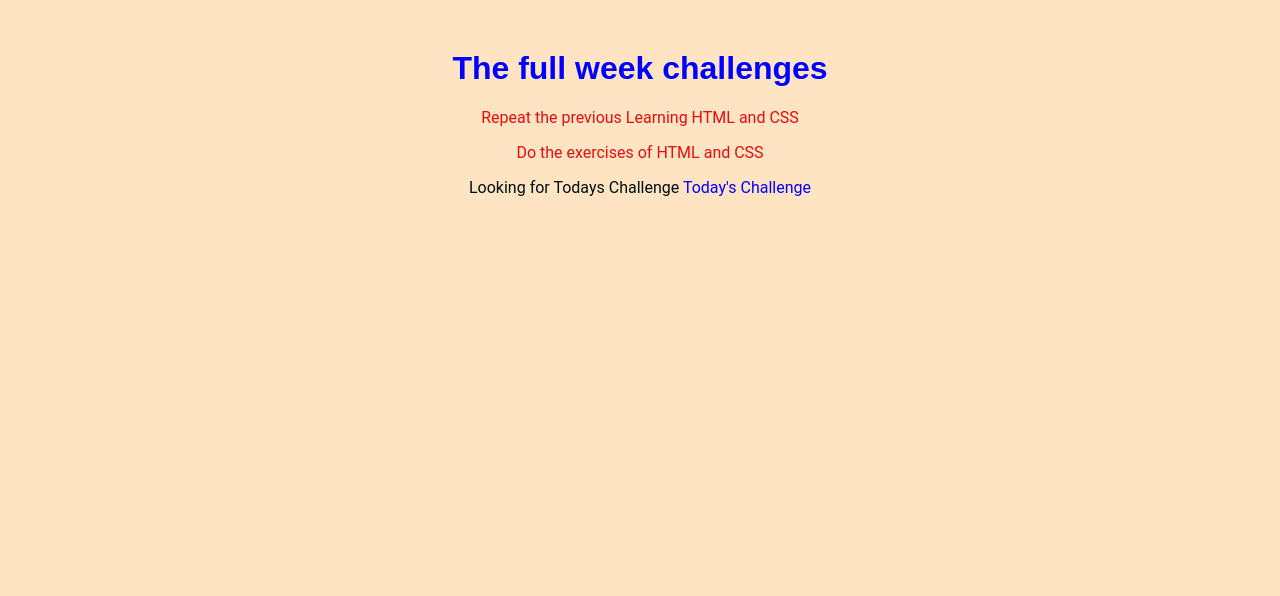
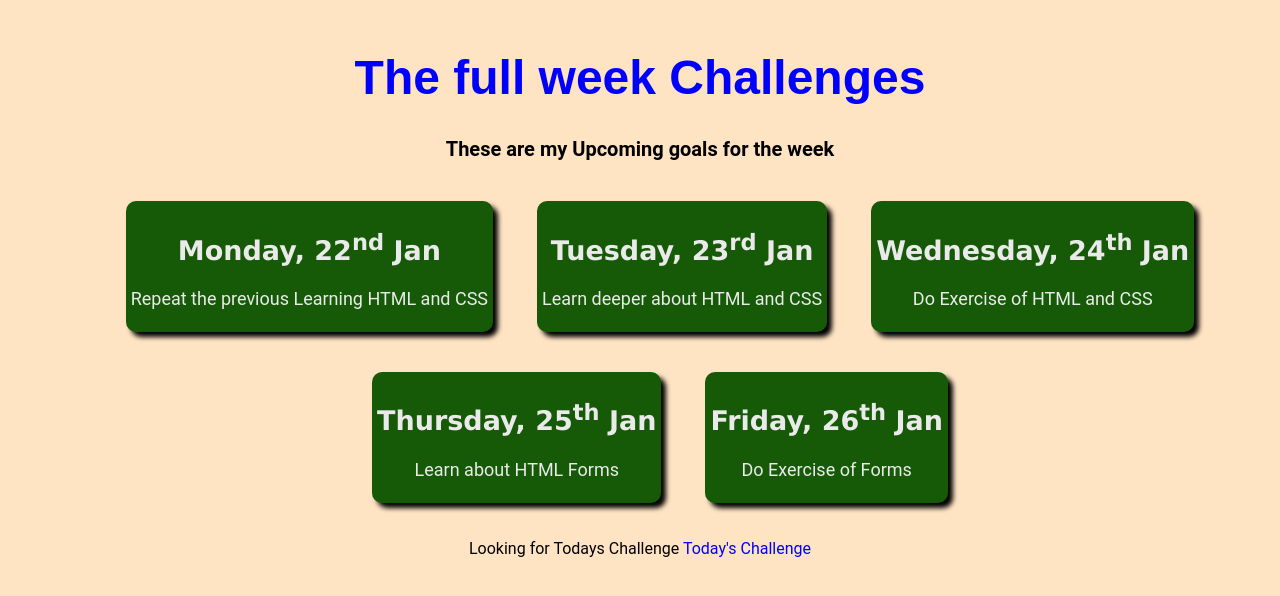
Before and after one commit to SYEDawais77/100DaysOfCode, a plain HTML site: page full-week.html in a window 1280 px wide. Drawn offline with Linux system fonts and the light colour scheme.

Commit message:
Add the current

```diff
--- a/full-week.html
+++ b/full-week.html
@@ -10,15 +10,36 @@
 </head>
 
 <body>
-    <h1>
-        The full week challenges
-    </h1>
-    <p>
-        Repeat the previous Learning HTML and CSS
-    </p>
-    <p>
-        Do the exercises of HTML and CSS
-    </p>
+    <header>
+        <h1>
+            The full week Challenges
+        </h1>
+        <p id="paragraph-description">These are my Upcoming goals for the week</p>
+    </header>
+    <main>
+        <ul>
+            <li>
+                <h2>Monday, 22<sup>nd</sup> Jan</h2>
+                <p class="challenge-class">Repeat the previous Learning HTML and CSS</p>
+            </li>
+            <li>
+                <h2>Tuesday, 23<sup>rd</sup> Jan</h2>
+                <p class="challenge-class">Learn deeper about HTML and CSS</p>
+            </li>
+            <li>
+                <h2>Wednesday, 24<sup>th</sup> Jan</h2>
+                <p class="challenge-class">Do Exercise of HTML and CSS</p>
+            </li>
+            <li>
+                <h2>Thursday, 25<sup>th</sup> Jan</h2>
+                <p class="challenge-class">Learn about HTML Forms</p>
+            </li>
+            <li>
+                <h2>Friday, 26<sup>th</sup> Jan</h2>
+                <p class="challenge-class">Do Exercise of Forms</p>
+            </li>
+        </ul>
+    </main>
 
     <p id="linked-paragraph">Looking for Todays Challenge
         <a href="index.html">Today's Challenge</a>
--- a/styles/base.css
+++ b/styles/base.css
@@ -1,5 +1,23 @@
 body {
-    text-align: center;
-    background-color: bisque;
-    margin: 50px ;
-  }
+  text-align: center;
+  background-color: bisque;
+  margin: 50px;
+}
+p {
+  font-family: "Roboto", sans-serif;
+  color: rgb(0, 0, 0);
+}
+a {
+  color: blue;
+  text-decoration: none;
+}
+
+a:hover {
+  text-decoration: none;
+  color: rgb(150, 10, 10);
+}
+
+h1 {
+  font-family: sans-serif;
+  color: blue;
+}
--- a/styles/full-week.css
+++ b/styles/full-week.css
@@ -1,45 +1,33 @@
-  h1 {
-    font-family: sans-serif;
-    color: blue;
-  }
+h1 {
+  font-size: 48px;
+}
 
-  p {
-    font-family: "Roboto", sans-serif;
-    color: rgb(229, 14, 14);
-  }
+li {
+  margin: 20px;
+  list-style: none;
+  background-color: rgb(22, 90, 8);
+  color: rgb(234, 234, 234);
+  border-radius: 10px;
+  font-size: 18px;
+  padding: 5px;
+  box-shadow: 5px 5px 5px rgba(0, 0, 0);
+  display: inline-block;
+}
 
-  a {
-    color: blue;
-    text-decoration: none;
-  }
-  a:hover {
-    text-decoration: underline;
-  }
+h2 {
+  font-family: Verdana, Geneva, Tahoma, sans-serif;
+}
 
-  #todays-challenge {
-    color: brown;
-    font-weight: bold;
-    font-size: 52px;
-  }
-  #linked-paragraph {
-    color: rgb(0, 14, 14);
-  }
+a:hover {
+  color: rgb(229, 14, 14);
+  text-decoration: none;
+}
 
-  #trophy-image {
-    height: 200px;
-    width: 200px;
-    display: block;
-    margin-left: auto;
-    margin-right: auto;
-    border-radius: 50px;
-  }
+#paragraph-description {
+  font-size: 20px;
+  font-weight: bold;
+}
 
-  #trophy-image:hover {
-    cursor: pointer;
-    transform: scale(1.1);
-    transition: all 0.5s ease;
-    -webkit-transition: all 0.5s ease;
-    -moz-transition: all 0.5s ease;
-    -ms-transition: all 0.5s ease;
-    -o-transition: all 0.5s ease;
-  }
+.challenge-class {
+  color: rgb(234, 234, 234);
+}
--- a/styles/style.css
+++ b/styles/index.css
@@ -1,23 +1,22 @@
-
 h1 {
   font-family: sans-serif;
   color: blue;
+  font-size: 50px;
 }
+
 h2 {
   font-family: "Oswald", sans-serif;
   color: rgb(5, 93, 33);
 }
-p {
-  font-family: "Roboto", sans-serif;
-  color: rgb(229, 14, 14);
-}
 
-a {
-  color: blue;
-  text-decoration: none;
-}
-a:hover {
-  text-decoration: underline;
+main {
+  width: 1000px;
+  margin: 200px auto 72px auto;
+  background-color: rgb(209, 193, 188);
+  border-radius: 50px;
+  border: 5px solid rgb(5, 5, 5);
+  box-shadow: 5px 5px 5px rgb(11, 1, 1);
+
 }
 
 #todays-challenge {
@@ -25,6 +24,7 @@ a:hover {
   font-weight: bold;
   font-size: 52px;
 }
+
 #linked-paragraph {
   color: rgb(0, 14, 14);
 }
@@ -32,10 +32,9 @@ a:hover {
 #trophy-image {
   height: 200px;
   width: 200px;
-  display: block;
-  margin-left: auto;
-  margin-right: auto;
   border-radius: 50px;
+  border: 5px solid rgb(0, 0, 0);
+  margin-top: -120px;
 }
 
 #trophy-image:hover {
@@ -47,3 +46,7 @@ a:hover {
   -ms-transition: all 0.5s ease;
   -o-transition: all 0.5s ease;
 }
+
+footer {
+  padding-top: 90px;
+}
```
Also changed, not shown: index.html (+9 -7 lines).
